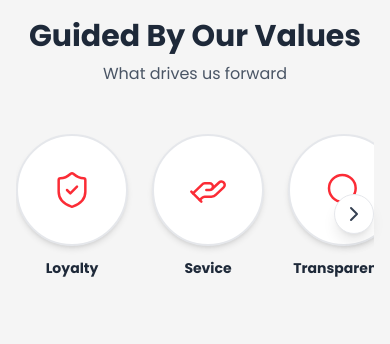
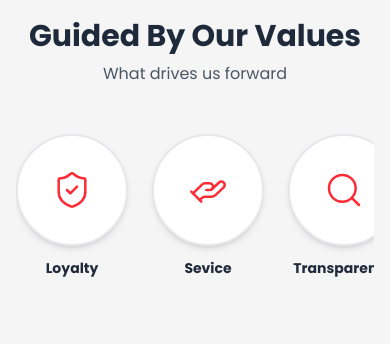
Before and after one commit to ideftbuild/apc-deputy-landing, a React (Vite) app: page / in a window 390 px wide. Shown: the part 1840-2184 px from the top of the page. Built offline with nearby package versions, Linux system fonts and the light colour scheme.

Commit message:
refactor: remove left and right button for scroll

```diff
--- a/src/components/CoreValues.tsx
+++ b/src/components/CoreValues.tsx
@@ -50,35 +50,7 @@ const values = [
 ];
 
 export default function CoreValues() {
-  const scrollRef = useRef<HTMLDivElement>(null);
   const [isHovered, setIsHovered] = useState(false);
-  const [showLeftButton, setShowLeftButton] = useState(false);
-  const [showRightButton, setShowRightButton] = useState(false);
-
-  const checkScroll = () => {
-    if (scrollRef.current) {
-      const { scrollLeft, scrollWidth, clientWidth } = scrollRef.current;
-      setShowLeftButton(scrollLeft > 0);
-      setShowRightButton(scrollLeft < scrollWidth - clientWidth - 10);
-    }
-  };
-
-  useEffect(() => {
-    checkScroll();
-    window.addEventListener("resize", checkScroll);
-    return () => window.removeEventListener("resize", checkScroll);
-  }, []);
-
-  const scroll = (direction: string) => {
-    if (scrollRef.current) {
-      const scrollAmount = 250;
-      scrollRef.current.scrollBy({
-        left: direction === "left" ? -scrollAmount : scrollAmount,
-        behavior: "smooth",
-      });
-      setTimeout(checkScroll, 300);
-    }
-  };
 
   return (
     <section id="core-values" className="py-12 md:py-16">
@@ -91,36 +63,13 @@ export default function CoreValues() {
         </div>
 
         <div className="relative">
-          {showLeftButton && (
-            <button
-              onClick={() => scroll("left")}
-              className="absolute left-0 top-1/2 -translate-y-1/2 z-10 w-10 h-10 rounded-full bg-white shadow-lg border border-gray-200 flex items-center justify-center hover:bg-gray-50 transition-colors"
-              aria-label="Scroll left"
-            >
-              <ChevronLeft className="w-6 h-6 text-gray-700" />
-            </button>
-          )}
-
-          {showRightButton && (
-            <button
-              onClick={() => scroll("right")}
-              className="absolute right-0 top-1/2 -translate-y-1/2 z-10 w-10 h-10 rounded-full bg-white shadow-lg border border-gray-200 flex items-center justify-center hover:bg-gray-50 transition-colors"
-              aria-label="Scroll right"
-            >
-              <ChevronRight className="w-6 h-6 text-gray-700" />
-            </button>
-          )}
-
           <div
-            ref={scrollRef}
-            onScroll={checkScroll}
             onClick={() => setIsHovered(false)}
             onMouseEnter={() => setIsHovered(true)}
             onMouseLeave={() => setIsHovered(false)}
             className={`pb-4 scrollbar-hide ${
               isHovered ? "md:overflow-visible" : "overflow-x-auto"
             }`}
-            style={{ scrollbarWidth: "none", msOverflowStyle: "none" }}
           >
             <div className="flex gap-6 md:gap-8 min-w-min md:px-0 md:justify-center">
               {values.map((value) => {
@@ -128,7 +77,7 @@ export default function CoreValues() {
                 return (
                   <div
                     key={value.title}
-                    className="group relative flex-shrink-0 flex flex-col items-center w-28 md:w-32"
+                    className="group relative flex-shrink-0 flex flex-col items-center w-28 md:w-32 snap-start"
                   >
                     <div className="w-28 h-28 md:w-32 md:h-32 rounded-full bg-white shadow-md group-hover:shadow-xl transition-all duration-300 flex items-center justify-center border-2 border-gray-200 group-hover:border-red-500">
                       <IconComponent
```
